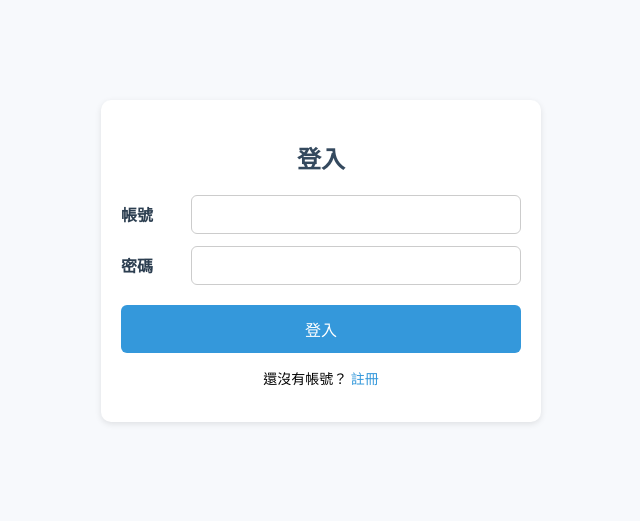
After one commit to jimmy0117/MVPA2.0_interface, a Flask app: page /login in a window 1280 px wide. The commit adds this page. Shown: the top 521 px of the page, without its empty margins (319-959 px from the left). Run offline with Flask 3, Linux system fonts and the light colour scheme.

Commit message:
login system added

```diff
--- a/app.py
+++ b/app.py
@@ -1,13 +1,13 @@
-from flask import Flask, render_template, request, redirect, url_for, jsonify
-from pathlib import Path
-from pydub import AudioSegment
+from flask import Flask, render_template, request, redirect, url_for, jsonify, session
+import secrets
+from functools import wraps
+from werkzeug.security import generate_password_hash, check_password_hash
 import datetime
 import librosa
 import librosa.display
 import matplotlib
 import matplotlib.pyplot as plt
 import numpy as np
-import uuid
 import os
 import sqlite3
 matplotlib.use('Agg')# Flask是用非 GUI 的背景線程執行，調整為非GUI後端，否則連續上傳圖片會有GUI殘留(會報錯)
@@ -45,7 +45,7 @@ FIELD_LABELS = {
     "diurnal_pattern": "聲音何時最差",
     "occupational_vocal_demand": "用聲情形",
     "vhi10": "嗓音障礙指標 (VHI-10 總分)",
-    "created_at": "建立時間"
+    "created_at": "建立時間(UTC+8)"
 }
 
 # 讀取音訊，製作圖片，回傳檔名
@@ -168,27 +168,100 @@ def init_db():
     conn.close()
     print("✅ Database initialized")
 
-app = Flask(__name__)# 建立Application物件
+#登入限制
+def login_required(f):
+    @wraps(f)
+    def decorated_function(*args, **kwargs):
+        if "user_id" not in session:
+            return redirect(url_for('login'))
+        return f(*args, **kwargs)
+    return decorated_function
+
+app = Flask(__name__) # 建立Application物件
+app.secret_key = secrets.token_hex(16) # 安全字串
 UPLOAD_FOLDER = 'uploads/audio'
 os.makedirs(UPLOAD_FOLDER, exist_ok=True)
 app.config['UPLOAD_FOLDER'] = UPLOAD_FOLDER
 
-@app.route('/')# 網站首頁(打算用登入但還沒用)
+# 網站首頁
+@app.route('/')
 def index():
     return render_template('index.html')
 
+#註冊
+@app.route('/register', methods=['GET', 'POST'])
+def register():
+    if request.method == 'POST':
+        username = request.form['username']
+        password = request.form['password']
+        hashed_pw = generate_password_hash(password)
+
+        conn = get_db_connection()
+        try:
+            conn.execute("INSERT INTO users (username, password) VALUES (?, ?)", (username, hashed_pw))
+            conn.commit()
+        except sqlite3.IntegrityError:
+            return "帳號已存在"
+        finally:
+            conn.close()
+
+        return redirect(url_for('login'))
+    return render_template('register.html')
+
+#登入
+@app.route('/login', methods=['GET', 'POST'])
+def login():
+    if request.method == 'POST':
+        username = request.form['username']
+        password = request.form['password']
+
+        conn = get_db_connection()
+        user = conn.execute("SELECT * FROM users WHERE username=?", (username,)).fetchone()
+        conn.close()
+
+        if user and check_password_hash(user['password'], password):
+            session['user_id'] = user['id']
+            session['username'] = user['username']
+            return redirect(url_for('Main'))
+        else:
+            return "帳號或密碼錯誤"
+
+    return render_template('login.html')
+
+#登出
+@app.route('/logout')
+def logout():
+    session.clear()
+    return redirect(url_for('login'))
+
 @app.route('/Main')# 主要功能頁面
+@login_required # 限制訪問
 def Main():
     # 讀最新病歷
     conn = get_db_connection()
-    record = conn.execute("SELECT * FROM medical_records ORDER BY created_at DESC LIMIT 1").fetchone()
+    record = conn.execute("""
+    SELECT medical_records.*, users.username
+    FROM medical_records
+    JOIN users ON medical_records.user_id = users.id
+    ORDER BY medical_records.created_at DESC LIMIT 1""").fetchone()
     conn.close()
 
     record = dict(record) if record else None
-    if record and "id" in record:
-        del record["id"]
+    if record:
+        # 刪除不想要顯示出來的欄位(不顯示)
+        if "id" in record:
+            del record["id"]
+        if "username" in record:
+            record["user_id"]=record["username"]
+            del record["username"]
 
-    return render_template("Main.html", record=record,field_labels=FIELD_LABELS)
+        # 時間處理：UTC -> UTC+8 (資料庫存的是UTC標準時間)
+        if "created_at" in record and record["created_at"]:
+            utc_time = datetime.datetime.strptime(record["created_at"], "%Y-%m-%d %H:%M:%S")
+            local_time = utc_time + datetime.timedelta(hours=8)
+            record["created_at"] = local_time.strftime("%Y-%m-%d %H:%M:%S")
+
+    return render_template("Main.html", record=record, field_labels=FIELD_LABELS)
 
 @app.route('/upload_audio', methods=['POST'])# 上傳音訊檔案
 def upload_audio():
@@ -214,6 +287,7 @@ def record_audio():
         return jsonify({"error": "錄音失敗"}), 400
 
 @app.route('/input_medical')# 手動輸入
+@login_required # 限制訪問
 def input_medical():
     return render_template('input_medical.html')
 
@@ -234,7 +308,7 @@ def save_medical():
             diurnal_pattern, occupational_vocal_demand, vhi10
         ) VALUES (?,?,?,?,?,?,?,?,?,?,?,?,?,?,?,?,?,?,?,?,?,?,?,?,?,?,?)
     """, (
-        1,  # 先暫時寫死 user_id=1
+        session['user_id'],
         data['sex'],
         data['age'],
         data['narrow_pitch_range'],
@@ -268,16 +342,33 @@ def save_medical():
     return redirect(url_for('Main'))
 
 @app.route('/confirm_analysis', methods=['POST'])#確認後產生圖片顯示圖片
+@login_required # 限制訪問
 def confirm_analysis():
     audio_path = request.form.get("audio_path")
 
     # 撈最新病歷
     conn = get_db_connection()
-    record = conn.execute("SELECT * FROM medical_records ORDER BY created_at DESC LIMIT 1").fetchone()
+    record = conn.execute("""
+    SELECT medical_records.*, users.username
+    FROM medical_records
+    JOIN users ON medical_records.user_id = users.id
+    ORDER BY medical_records.created_at DESC LIMIT 1""").fetchone()
     conn.close()
+
     record = dict(record) if record else None
-    if record and "id" in record:
-        del record["id"]
+    if record:
+        # 刪除不想要顯示出來的欄位(不顯示)
+        if "id" in record:
+            del record["id"]
+        if "username" in record:
+            record["user_id"]=record["username"]
+            del record["username"]
+
+        # 時間處理：UTC -> UTC+8 (資料庫存的是UTC標準時間)
+        if "created_at" in record and record["created_at"]:
+            utc_time = datetime.datetime.strptime(record["created_at"], "%Y-%m-%d %H:%M:%S")
+            local_time = utc_time + datetime.timedelta(hours=8)
+            record["created_at"] = local_time.strftime("%Y-%m-%d %H:%M:%S")
 
     if not audio_path or not os.path.exists(audio_path):
         return render_template("Main.html",
@@ -310,4 +401,4 @@ def confirm_analysis():
 
 if __name__ == '__main__':
     init_db()#啟動時確保資料表存在
-    app.run(host='0.0.0.0',debug=True, use_reloader=False)
+    app.run(host='0.0.0.0',debug=True)
--- a/templates/Main.html
+++ b/templates/Main.html
@@ -90,7 +90,13 @@
     </style>
 </head>
 <body>
+
     <h1>多模態嗓音病歷分析</h1>
+
+    <div class="card">
+        <h2>歡迎，使用者{{ session['username'] }}！</h2>
+        <a href="{{ url_for('logout') }}"><button>登出</button></a>
+    </div>
 
     <!-- 步驟 1：病歷 -->
     <div class="card">
--- /dev/null
+++ b/templates/login.html
@@ -0,0 +1,111 @@
+<!DOCTYPE html>
+<html lang="zh-Hant">
+<head>
+    <meta charset="UTF-8">
+    <meta name="viewport" content="width=device-width, initial-scale=1.0">
+    <title>登入</title>
+    <style>
+        body {
+            font-family: "Segoe UI", Arial, sans-serif;
+            background: #f7f9fc;
+            margin: 0;
+            padding: 20px;
+        }
+        .card {
+            background: #fff;
+            border-radius: 10px;
+            box-shadow: 0 2px 6px rgba(0,0,0,0.1);
+            padding: 20px;
+            max-width: 400px;
+            margin: 80px auto;
+        }
+        h2 {
+            text-align: center;
+            color: #34495e;
+        }
+        form div {
+            display: flex;
+            align-items: center;
+            margin-top: 12px;
+        }
+        label {
+            min-width: 60px;
+            font-weight: bold;
+            margin-right: 10px;
+            color: #2c3e50;
+        }
+        input {
+            flex: 1;
+            padding: 10px;
+            border: 1px solid #ccc;
+            border-radius: 6px;
+            font-size: 15px;
+            box-sizing: border-box;
+        }
+        button {
+            width: 100%;
+            margin-top: 20px;
+            padding: 12px;
+            border: none;
+            border-radius: 6px;
+            background: #3498db;
+            color: white;
+            font-size: 16px;
+            cursor: pointer;
+        }
+        button:hover {
+            background: #2980b9;
+        }
+        .link {
+            text-align: center;
+            margin-top: 15px;
+            font-size: 14px;
+        }
+        .link a {
+            color: #3498db;
+            text-decoration: none;
+        }
+        .link a:hover {
+            text-decoration: underline;
+        }
+
+        @media (max-width: 480px) {
+            .card {
+                margin: 40px 15px;
+                padding: 15px;
+            }
+            form div {
+                flex-direction: column;
+                align-items: flex-start;
+            }
+            label {
+                margin: 0 0 6px 2px;
+                text-align: left;
+                min-width: auto;
+            }
+            input {
+                width: 100%;
+            }
+        }
+    </style>
+</head>
+<body>
+    <div class="card">
+        <h2>登入</h2>
+        <form method="POST">
+            <div>
+                <label>帳號</label>
+                <input type="text" name="username" required>
+            </div>
+            <div>
+                <label>密碼</label>
+                <input type="password" name="password" required>
+            </div>
+            <button type="submit">登入</button>
+        </form>
+        <div class="link">
+            <p>還沒有帳號？ <a href="{{ url_for('register') }}">註冊</a></p>
+        </div>
+    </div>
+</body>
+</html>
```
Also changed, not shown: templates/index.html (+48 -23 lines), templates/register.html (added, +111 -0 lines), 1 other file.
